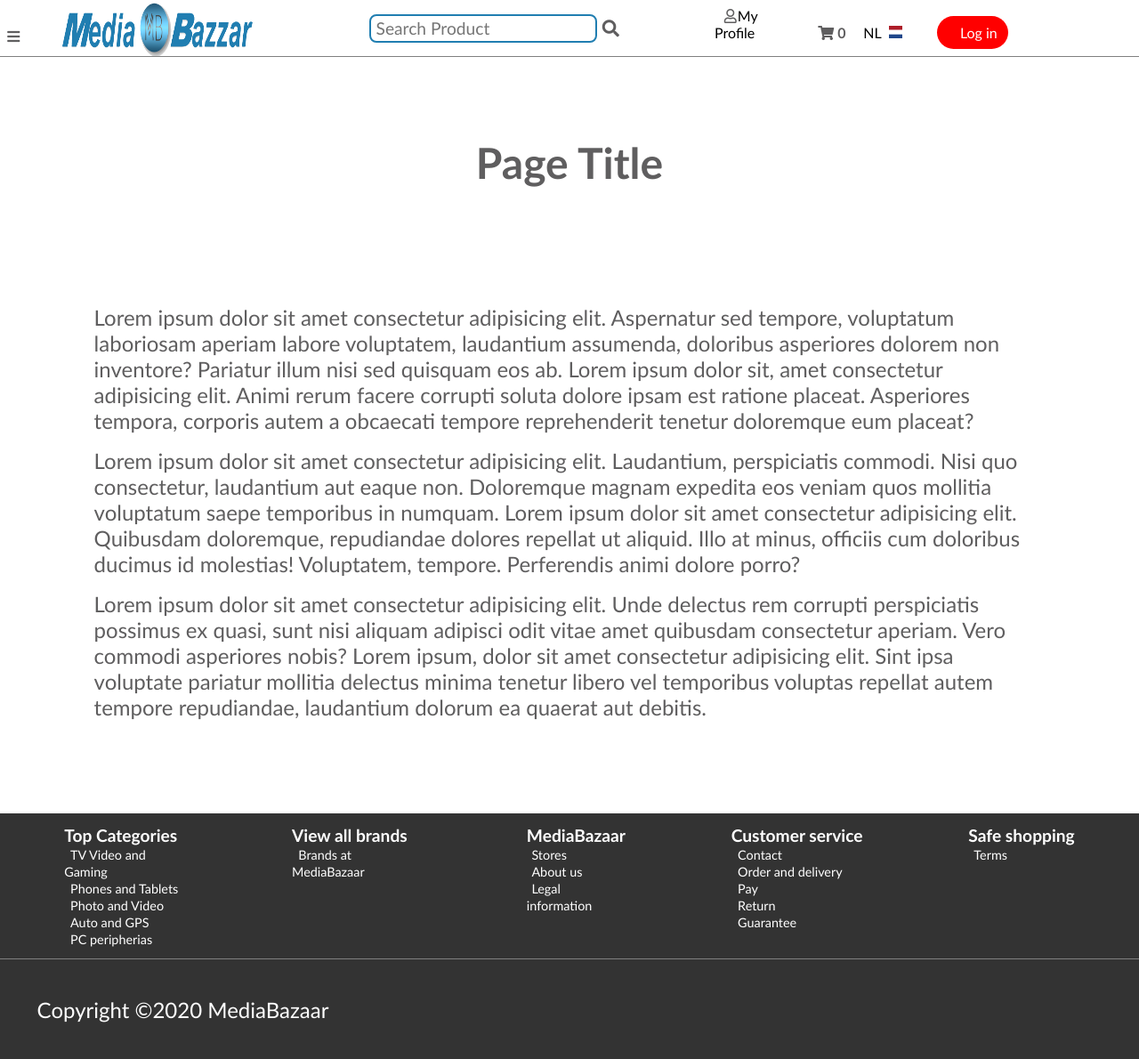
After one commit to Ranim1996/MediaBazaar-Website, a PHP site: page /Webshop/NotImplemented.php in a window 1280 px wide. The commit adds this page. Shown: the whole page at 89% size. Run offline with PHP 8.4, Linux system fonts and the light colour scheme.

Commit message:
page for not implemented info

```diff
--- /dev/null
+++ b/Webshop/NotImplemented.php
@@ -0,0 +1,42 @@
+<!doctype html>
+<html lang="en">
+
+<head>
+    <meta charset="UTF-8">
+    <meta name="viewport" content="width=device-width, user-scalable=no, initial-scale=1.0, maximum-scale=1.0, minimum-scale=1.0">
+    <meta http-equiv="X-UA-Compatible" content="IE=edge,chrome=1">
+    <meta name="HandheldFriendly" content="true">
+    <meta http-equiv="X-UA-Compatible" content="ie=edge">
+
+    <title>MediaBazaar</title>
+
+    <link rel="stylesheet" href="./css/not-implemented-style.css">
+    <link rel="stylesheet" href="./css/style.css">
+    <link rel="icon" href="./css/images/9A902BDC06A64F96A24667E63CFB24FC.png">
+</head>
+
+<body class="bg-light">
+    <header class="main-header">
+            <?php include('./top-header.php') ?>
+    </header>
+    <main>
+        <div class="all">
+            <article class="PageTitle">
+                <h3>Page Title</h3>
+            </article>
+
+            <article class="info-pages-info">
+                <p>Lorem ipsum dolor sit amet consectetur adipisicing elit. Aspernatur sed tempore, voluptatum laboriosam aperiam labore voluptatem, laudantium assumenda, doloribus asperiores dolorem non inventore? Pariatur illum nisi sed quisquam eos ab. Lorem ipsum dolor sit, amet consectetur adipisicing elit. Animi rerum facere corrupti soluta dolore ipsam est ratione placeat. Asperiores tempora, corporis autem a obcaecati tempore reprehenderit tenetur doloremque eum placeat?</p>
+                <p>Lorem ipsum dolor sit amet consectetur adipisicing elit. Laudantium, perspiciatis commodi. Nisi quo consectetur, laudantium aut eaque non. Doloremque magnam expedita eos veniam quos mollitia voluptatum saepe temporibus in numquam. Lorem ipsum dolor sit amet consectetur adipisicing elit. Quibusdam doloremque, repudiandae dolores repellat ut aliquid. Illo at minus, officiis cum doloribus ducimus id molestias! Voluptatem, tempore. Perferendis animi dolore porro?</p>
+                <p>Lorem ipsum dolor sit amet consectetur adipisicing elit. Unde delectus rem corrupti perspiciatis possimus ex quasi, sunt nisi aliquam adipisci odit vitae amet quibusdam consectetur aperiam. Vero commodi asperiores nobis? Lorem ipsum, dolor sit amet consectetur adipisicing elit. Sint ipsa voluptate pariatur mollitia delectus minima tenetur libero vel temporibus voluptas repellat autem tempore repudiandae, laudantium dolorum ea quaerat aut debitis.</p>
+            </article>
+        </div>
+    </main>
+    <footer>
+        <?php include('./footer.php') ?>
+    </footer>
+</body>
+
+
+
+</html>
--- /dev/null
+++ b/Webshop/css/not-implemented-style.css
@@ -0,0 +1,31 @@
+*{
+    color: rgb(95, 94, 95);
+    font-family: 'Gill Sans', 'Gill Sans MT', Calibri, 'Trebuchet MS', sans-serif;
+    box-sizing: border-box;
+}
+
+.html{
+    background-color: #F7F7F7;
+}
+
+main article{
+    border-radius: 5px;
+    width: 90%;
+    background: white;
+    padding:2%;
+    margin: 5%;
+    text-align: center;
+}
+
+.info-pages-info{
+    text-align: left ;
+}
+
+h3{
+    font-size: 3rem;
+}
+
+p{
+    font-size: 1.5rem;
+    margin: 1rem;
+}
--- a/Webshop/footer.php
+++ b/Webshop/footer.php
@@ -13,18 +13,18 @@
             <article class="top-categories">
                 <h4 class="section-header">Top Categories</h4>
                 <ul>
-                        <li><a href="####">TV Video and Gaming</a></li>
-                        <li><a href="####">Phones and Tablets</a></li>
-                        <li><a href="####">Photo and Video</a></li>
-                        <li><a href="####">Auto and GPS</a></li>
-                        <li><a href="####">PC peripherias</a></li>
+                        <li><a href="">TV Video and Gaming</a></li>
+                        <li><a href="">Phones and Tablets</a></li>
+                        <li><a href="">Photo and Video</a></li>
+                        <li><a href="">Auto and GPS</a></li>
+                        <li><a href="">PC peripherias</a></li>
                 </ul>
             </article>
 
             <article class="view-all-brands">
                     <h4 class="section-header">View all brands</h4>
                     <ul>
-                        <li><a href="####">Brands at MediaBazaar</a></li>
+                        <li><a href="./NotImplemented.php">Brands at MediaBazaar</a></li>
                     </ul>
             </article>
 
@@ -32,9 +32,9 @@
             <article class="MediaBazaar">
                     <h4 class="section-header">MediaBazaar</h4>
                     <ul>
-                        <li><a href="####">Stores</a></li>
-                        <li><a href="####">About us</a></li>
-                        <li><a href="####">Legal information</a></li>
+                        <li><a href="./NotImplemented.php">Stores</a></li>
+                        <li><a href="./NotImplemented.php">About us</a></li>
+                        <li><a href="./NotImplemented.php">Legal information</a></li>
                     </ul>
             </article>
 
@@ -42,17 +42,17 @@
                     <h4 class="section-header">Customer service</h4>
                     <ul>
                         <li><a href="contactPage.php">Contact</a></li>
-                        <li><a href="####">Order and delivery</a></li>
-                        <li><a href="####">Pay</a></li>
-                        <li><a href="####">Return</a></li>
-                        <li><a href="####">Guarantee</a></li>
+                        <li><a href="./NotImplemented.php">Order and delivery</a></li>
+                        <li><a href="./NotImplemented.php">Pay</a></li>
+                        <li><a href="./NotImplemented.php">Return</a></li>
+                        <li><a href="./NotImplemented.php">Guarantee</a></li>
                     </ul>
             </article>
 
             <article class="safe-shopping">
                     <h4 class="section-header">Safe shopping</h4>
                     <ul>
-                        <li><a href="####">Terms</a></li>
+                        <li><a href="./NotImplemented.php">Terms</a></li>
                     </ul>
             </article>
         </div>
```
Also changed, not shown: Webshop/Index.php (+11 -11 lines), Webshop/pop-up-menu/index.php (+11 -11 lines).
